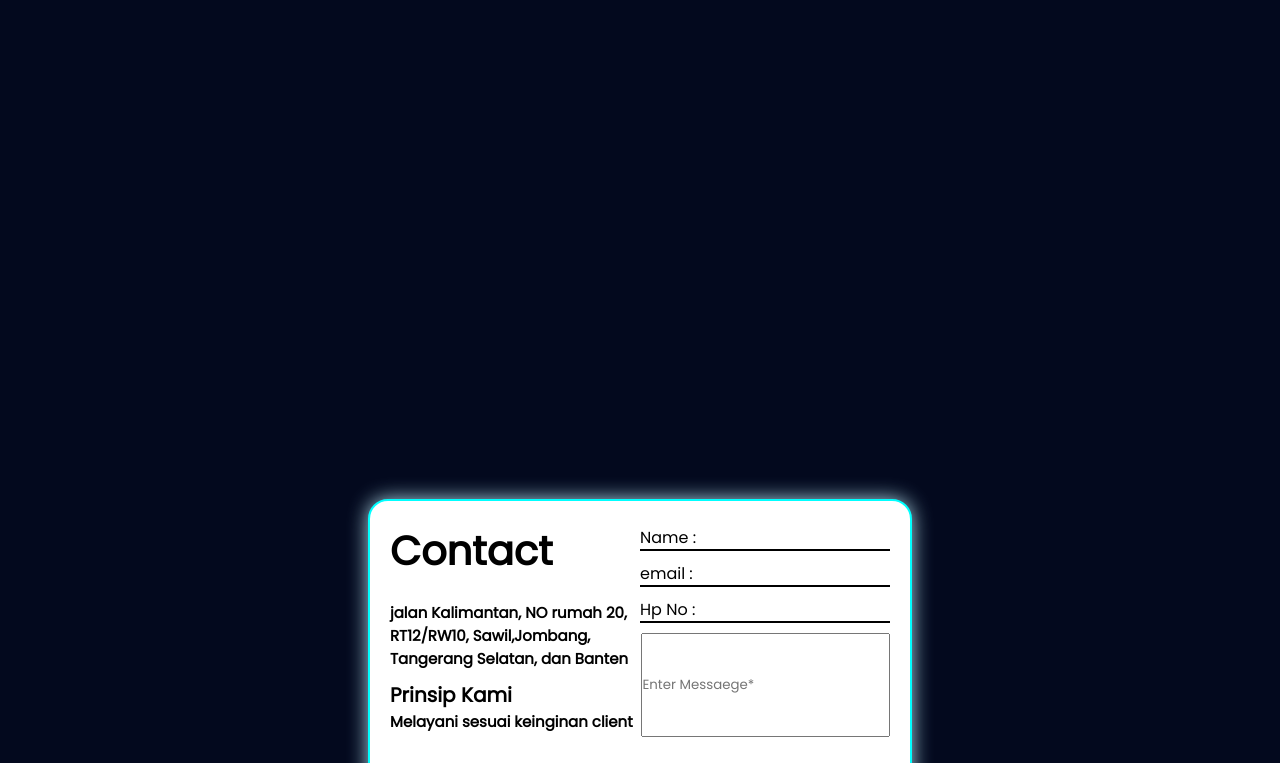
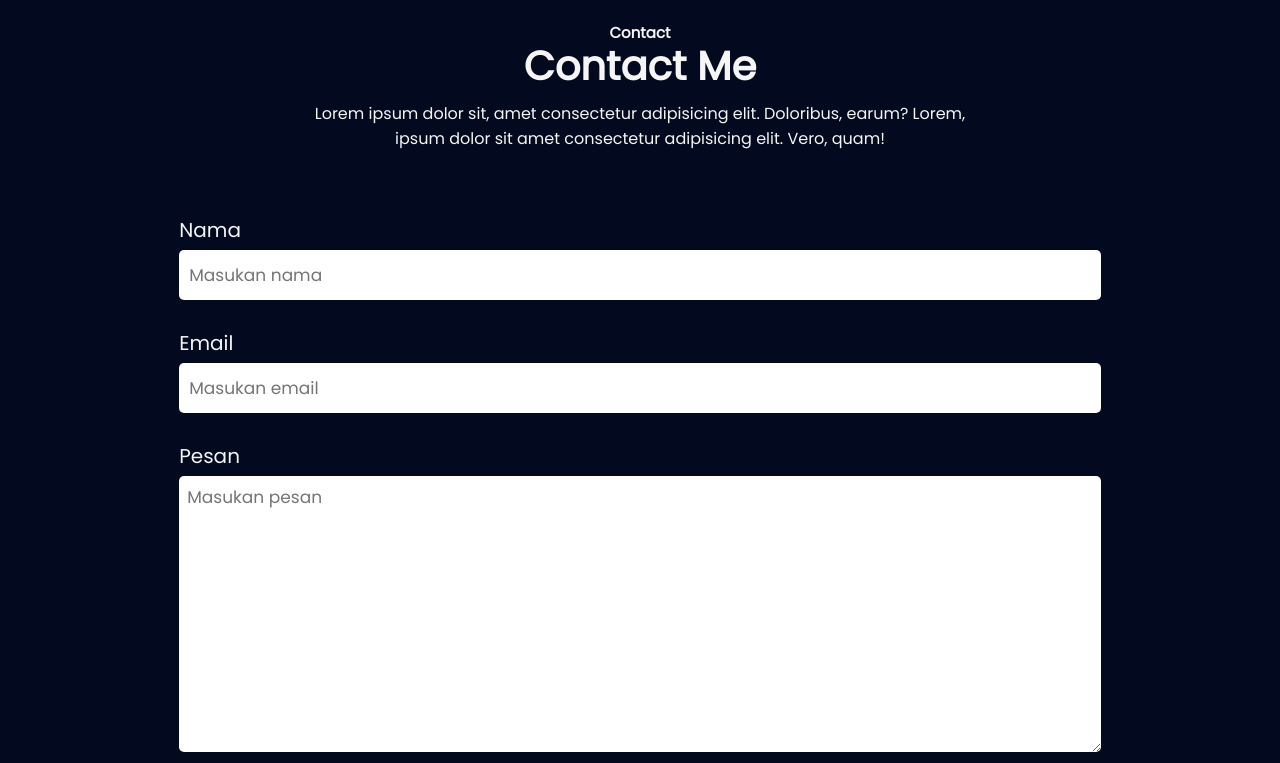
Before and after one commit to LagendRadiz/Portfolio-V.1, a plain HTML site: page index.html in a window 1280 px wide. Shown: the part 1680-2443 px from the top of the page. Drawn offline with Linux system fonts and the light colour scheme.

Commit message:
revisi clean

```diff
--- a/index.html
+++ b/index.html
@@ -106,65 +106,47 @@
     </section>
 
     <section id="contact">
-      <div class="container">
-      <div class="deskrip">
-        <h1>Contact</h1>
-
-        <h5>jalan Kalimantan, NO rumah 20, RT12/RW10, Sawil,Jombang, Tangerang Selatan, dan Banten</h5>
-
-        <span>
-          <h5>Prinsip Kami</h5>
-          <h6>Melayani sesuai keinginan client</h6>
-        </span>
-
-          <content>
-            <div class="email">
-              <img src="img/email.png" alt="">
-              <p>123@gmail.com</p>
+      <div class="container1">
+        <div class="FlexingContact">
+          <div class="HeadingContact">
+            <h3>Contact</h3>
+            <h1>Contact Me</h1>
+            <p>Lorem ipsum dolor sit, amet consectetur adipisicing elit. Doloribus, earum? Lorem, ipsum dolor sit amet consectetur adipisicing elit. Vero, quam!</p>
           </div>
-
-            <div class="wa">
-              <img src="img/whatsapp.png" alt="">
-              <p>12345678910</p>
-            </div>
-          </content>
-
-
-      </div>
-      <div class="box-contact">
-        <div class="name">
+          <form>
+            <div>
+              <label>Nama</label>
               <input
                 type="text"
-            name="name"
-            id=""
+                name="nama"
+                id="nama"
+                placeholder="Masukan nama"
               />
-          <p>Name :</p>
             </div>
-        <div class="email">
+            <div>
+              <label>Email</label>
               <input
                 type="email"
                 name="email"
-            id=""
-          />
-          <p>email :</p>
-        </div>
-        <div class="number">
-          <input
-            type="number"
-            name="number"
-            id=""
-          />
-          <p>Hp No :</p>
-        </div>
-        <div class="message">
-          <input
-            type="text"
-            name="message"
-            placeholder="Enter Messaege*"
-            id=""
+                id="email"
+                required
+                placeholder="Masukan email"
               />
             </div>
-        <button>Kirim</button>
+            <div>
+              <label>Pesan</label>
+              <textarea
+                name="pesan"
+                id="pesan"
+                cols="30"
+                rows="10"
+                placeholder="Masukan pesan"
+                spellcheck="false"
+              ></textarea>
+            </div>
+            <button type="submit">Kirim</button>
+          </form>
+        </div>
       </div>
     </section>
 
@@ -172,7 +154,6 @@
       <h1>thank you</h1>
     </footer>
 
-
     <script src="scrpitt.js"></script>
   </body>
 </html>
--- a/style.css
+++ b/style.css
@@ -9,6 +9,7 @@
 }
 body {
   width: 100%;
+  max-height: 50000px;
   background: #03091e;
   overflow-x: hidden;
 }
@@ -33,7 +34,7 @@ nav {
   transition: background-color 0.3s ease;
   color: white;
 }
-nav .scrolled{
+nav .scrolled {
   color: black;
 }
 nav .humberger {
@@ -218,147 +219,116 @@ nav ul li a:hover {
   height: 70px;
   transition: 0.3s;
 }
+
 #contact {
-  display: flex;
-  justify-content: center;
-  align-items: center;
-  margin-top: 350px;
-  width: 100%;
-  height: 100vh;
+  padding-top: 100px;
+  color: whitesmoke;
 }
-#contact .container {
-  display: flex;
-  width: 500px;
-  height: 300px;
-  background-color: white;
-  border-radius: 20px;
-  border: 2px solid aqua;
-  box-shadow: 0 0 20px lightblue;
-  padding: 20px;
-  position: relative;
+
+.container1 {
+  margin: 0 auto;
+  width: 90%;
+  margin-bottom: 50px;
 }
-.container .deskrip {
-  width: 50%;
-}
-.container .deskrip h1 {
+
+.container1 .FlexingContact {
   display: flex;
   flex-direction: column;
+  align-items: center;
+}
+
+.FlexingContact .HeadingContact {
+  text-align: center;
+  margin-bottom: 64px;
+  width: 60%;
+}
+
+.HeadingContact h3 {
+  font-size: 15px;
+  margin-bottom: -8px;
+}
+
+.HeadingContact h1 {
   font-size: 40px;
-  font-family: 'Poppins', sans-serif;
+  margin-bottom: 5px;
 }
-.deskrip h5 {
-  font-size: 15px;
-  padding-top: 20px;
+
+.FlexingContact form {
+  width: 80%;
+  margin: 0 auto;
 }
-.deskrip span h5 {
-  font-size: 20px;
-  padding-top: 10px;
-}
-.deskrip span h6 {
-  font-size: 15px;
-  text-align: start;
-}
-.container span {
+
+form div:nth-child(1) {
   display: flex;
   flex-direction: column;
+  margin-bottom: 28px;
 }
-.deskrip content {
+
+form div:nth-child(1) label {
+  font-size: 20px;
+  margin-bottom: 5px;
+}
+
+form div:nth-child(1) input {
+  padding: 0 10px;
+  font-size: 17px;
+  height: 50px;
+  outline: none;
+  border-radius: 5px;
+  border: transparent;
+}
+
+form div:nth-child(2) {
   display: flex;
   flex-direction: column;
-  position: absolute;
-  bottom: 20px;
-  gap: 5px;
+  margin-bottom: 28px;
 }
-.deskrip content img {
-  width: 25px;
-  height: 25px;
+
+form div:nth-child(2) label {
+  font-size: 20px;
+  margin-bottom: 5px;
 }
-.deskrip content .email {
-  display: flex;
-  gap: 5px;
+
+form div:nth-child(2) input {
+  padding: 0 10px;
+  font-size: 17px;
+  height: 50px;
+  outline: none;
+  border-radius: 5px;
+  border: transparent;
 }
-.deskrip content .wa {
-  display: flex;
-  gap: 5px;
-}
-.container .box-contact {
+
+form div:nth-child(3) {
   display: flex;
   flex-direction: column;
-  justify-content: center;
-  align-items: center;
-  width: 50%;
-  gap: 10px;
+  margin-bottom: 28px;
 }
-.box-contact .name {
-  position: relative;
+
+form div:nth-child(3) label {
+  font-size: 20px;
+  margin-bottom: 5px;
 }
-.box-contact .name input {
-  width: 190px;
-  border: none;
-  border-bottom: 2px solid black;
+
+form div:nth-child(3) textarea {
+  padding: 8px;
+  font-size: 17px;
+  border: transparent;
   outline: none;
-  padding-left: 60px;
+  border-radius: 5px;
+}
+
+form button {
+  background-color: gray;
+  outline: none;
+  border: transparent;
+  border-radius: 5px;
+  height: 40px;
+  width: 100%;
   font-size: 15px;
+  font-weight: 600;
+  letter-spacing: 1px;
 }
-.box-contact .name p {
-  position: absolute;
-  top: 0;
-}
-.box-contact .email {
-  position: relative;
-}
-.box-contact .email input {
-  width: 190px;
-  border: none;
-  border-bottom: 2px solid black;
-  outline: none;
-  padding-left: 60px;
-  font-size: 15px;
-}
-.box-contact .email p {
-  position: absolute;
-  top: 0;
-}
-.box-contact .number p {
-  position: absolute;
-  top: 0;
-}
-.box-contact .number {
-  position: relative;
-}
-.box-contact .number input {
-  width: 190px;
-  border: none;
-  border-bottom: 2px solid black;
-  outline: none;
-  padding-left: 60px;
-  font-size: 15px;
-}
-.box-contact .number p {
-  position: absolute;
-  top: 0;
-}
-.box-contact .message input {
-  width: 245px;
-  height: 100px;
-}
-.box-contact button {
-  margin-top: 20px;
-  position: relative;
-  transition: 0.2s;
-}
-.box-contact button {
-  width: 245px;
-  height: 50px;
-  text-align: center;
-  background: transparent;
-  cursor: pointer;
-}
-.box-contact button:active {
-  background: black;
-  color: white;
-  transform: scale(0.9);
-}
+
 footer {
   background: rgb(38, 38, 38);
   width: 100%;
```
Lines whose indentation alone changed are shown as unchanged.
